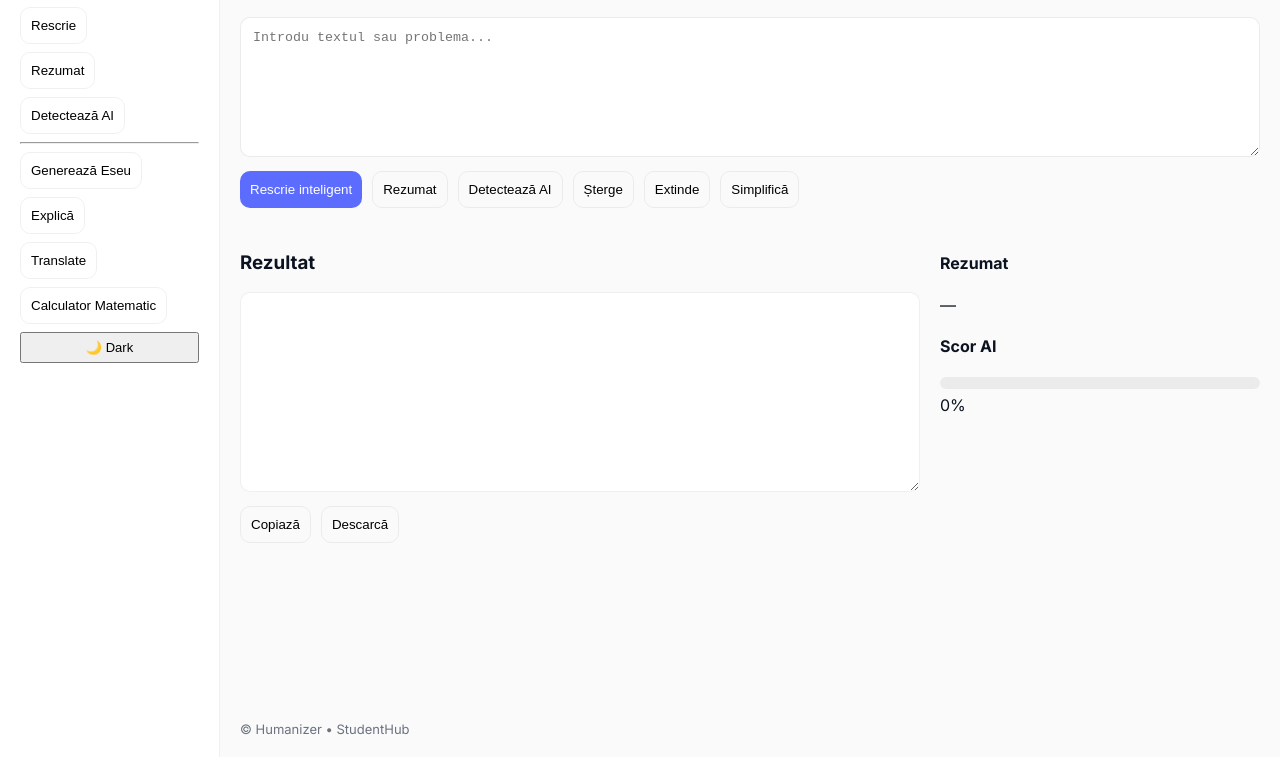
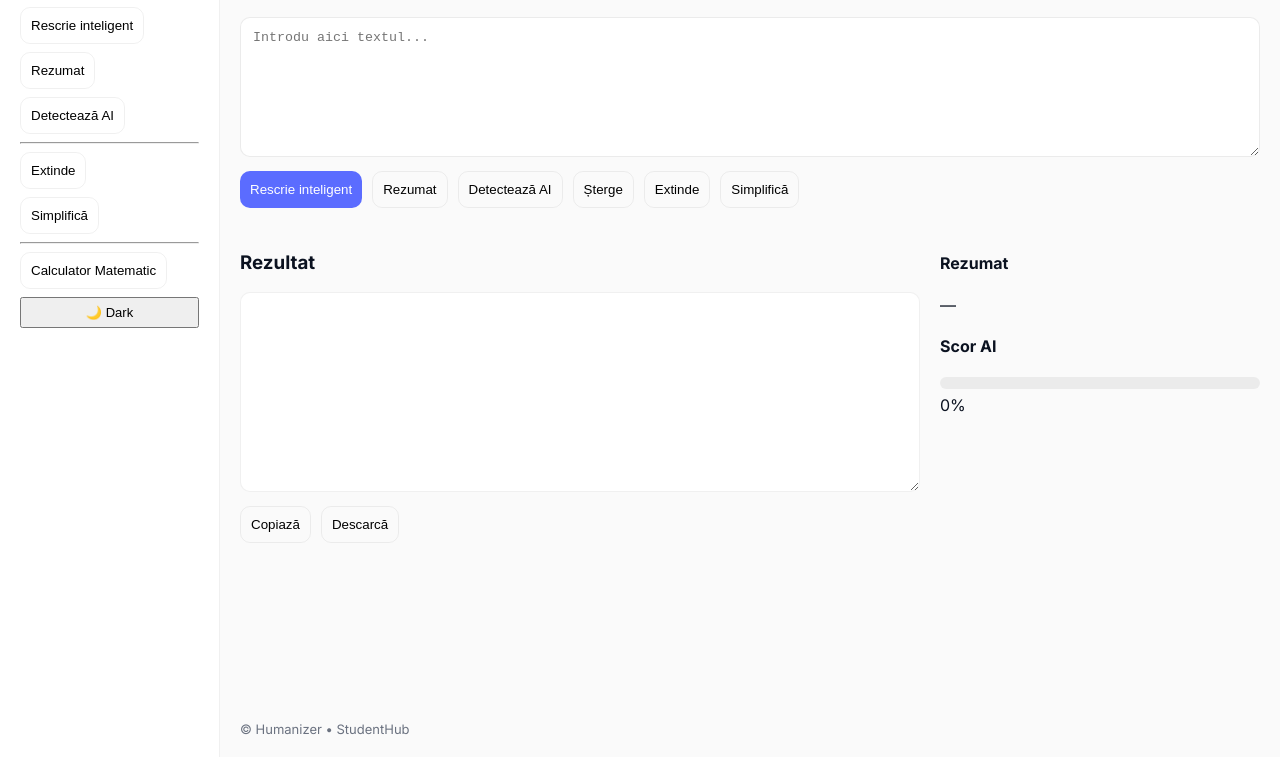
Before and after one commit to andm34217-hash/Humanize, a website: page index.html in a window 1280 px wide. Shown: the part 43-800 px from the top of the page. Drawn offline with nearby package versions, Linux system fonts and the light colour scheme.

Commit message:
Update index.html

```diff
--- a/index.html
+++ b/index.html
@@ -4,33 +4,52 @@
   <meta charset="utf-8" />
   <meta name="viewport" content="width=device-width,initial-scale=1" />
   <title>Humanizer • StudentHub</title>
+
+  <!-- Font & Styles -->
+  <link href="https://fonts.googleapis.com/css2?family=Inter:wght@300;400;600;700&display=swap" rel="stylesheet">
   <link rel="stylesheet" href="style.css">
-  <link href="https://fonts.googleapis.com/css2?family=Inter:wght@300;400;600;700&display=swap" rel="stylesheet">
+
+  <!-- KaTeX pentru matematică -->
   <link rel="stylesheet" href="https://cdn.jsdelivr.net/npm/katex@0.16.8/dist/katex.min.css">
+
 </head>
 <body>
 <div class="app">
+
+  <!-- SIDEBAR -->
   <aside class="sidebar">
     <div class="brand">Humanizer</div>
+
     <nav>
-        <button class="menu-btn" data-action="rewrite">Rescrie</button>
+      <button class="menu-btn" data-action="rewrite">Rescrie inteligent</button>
       <button class="menu-btn" data-action="summary">Rezumat</button>
       <button class="menu-btn" data-action="detect">Detectează AI</button>
+
       <hr>
-        <button class="menu-btn" data-action="essay">Generează Eseu</button>
-        <button class="menu-btn" data-action="explain">Explică</button>
-        <button class="menu-btn" data-action="translate">Translate</button>
+
+      <button class="menu-btn" data-action="extend">Extinde</button>
+      <button class="menu-btn" data-action="simplify">Simplifică</button>
+
+      <hr>
+
       <button id="btnMathToggle" class="menu-btn">Calculator Matematic</button>
     </nav>
+
     <div class="spacer"></div>
-      <button id="toggleTheme" class="small">🌗 Theme</button>
+
+    <!-- TEMA -->
+    <button id="toggleTheme" class="small">🌙 Dark</button>
   </aside>
 
+
+  <!-- MAIN CONTENT -->
   <main class="main">
     <header><h1>Humanizer • StudentHub</h1></header>
 
+    <!-- TEXT INPUT -->
     <section class="controls">
-        <textarea id="inputText" placeholder="Introdu textul sau problema..."></textarea>
+      <textarea id="inputText" placeholder="Introdu aici textul..."></textarea>
+
       <div class="row">
         <button id="btnRewrite" class="btn primary">Rescrie inteligent</button>
         <button id="btnSummary" class="btn">Rezumat</button>
@@ -39,13 +58,21 @@
       </div>
     </section>
 
+    <!-- OUTPUT AREA -->
     <section class="output">
+
+      <!-- LEFT: Text rescris -->
       <div class="left">
         <h3>Rezultat</h3>
         <textarea id="outputText" readonly></textarea>
-          <div class="row"><button id="copyBtn" class="btn">Copiază</button><button id="downloadBtn" class="btn">Descarcă</button></div>
+
+        <div class="row">
+          <button id="copyBtn" class="btn">Copiază</button>
+          <button id="downloadBtn" class="btn">Descarcă</button>
+        </div>
       </div>
 
+      <!-- RIGHT: Rezumat & AI score -->
       <aside class="right">
         <h4>Rezumat</h4>
         <div id="bullets">—</div>
@@ -54,24 +81,38 @@
         <div class="progress"><div id="progressFill"></div></div>
         <div id="scorePct">0%</div>
       </aside>
+
     </section>
 
+    <!-- MATH PANEL -->
     <section id="mathPanel" class="math-panel hidden">
+
       <h3>Calculator Matematic Avansat</h3>
-        <textarea id="mathInput" placeholder="Introduce problema (ex: ∫ x^2 dx)"></textarea>
+
+      <!-- Functions Toolbar (script.js o va genera) -->
+
+      <textarea id="mathInput" placeholder="Scrie problema matematică..."></textarea>
+
       <div class="row">
         <button id="solveMath" class="btn primary">Rezolvă pas cu pas</button>
         <button id="copyMath" class="btn">Copiază rezultat</button>
       </div>
+
       <div id="mathResult" class="math-result"></div>
     </section>
 
     <footer>© Humanizer • StudentHub</footer>
+
   </main>
+
 </div>
 
+<!-- KaTeX Renderer -->
 <script src="https://cdn.jsdelivr.net/npm/katex@0.16.8/dist/katex.min.js"></script>
 <script src="https://cdn.jsdelivr.net/npm/katex@0.16.8/dist/contrib/auto-render.min.js" defer></script>
+
+<!-- Main Script -->
 <script src="script.js" defer></script>
+
 </body>
 </html>
```
Lines whose indentation alone changed are shown as unchanged.
